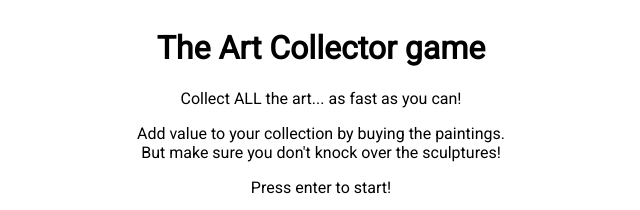
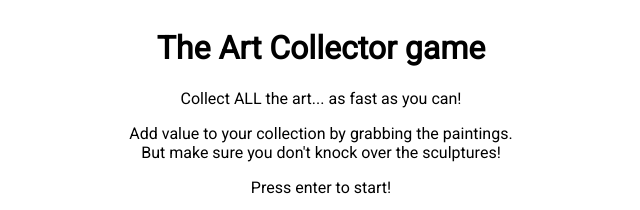
Before and after one commit to simongowing1/the-art-collector-game, a plain HTML site: page index.html in a window 1280 px wide. Shown: the top 210 px of the page, 319-959 px from the left. Drawn offline with nearby package versions, Linux system fonts and the light colour scheme.

Commit message:
final commit

```diff
--- a/index.html
+++ b/index.html
@@ -15,7 +15,7 @@
       <div >
         <h1>The Art Collector game</h1>
         <p>Collect ALL the art... as fast as you can!</p>
-        <p>Add value to your collection by buying the paintings. <br>
+        <p>Add value to your collection by grabbing the paintings. <br>
           But make sure you don't knock over the sculptures!</p>
         <p>Press enter to start!</p>
         <p>Spacebar = jump, stay up <br>
```
